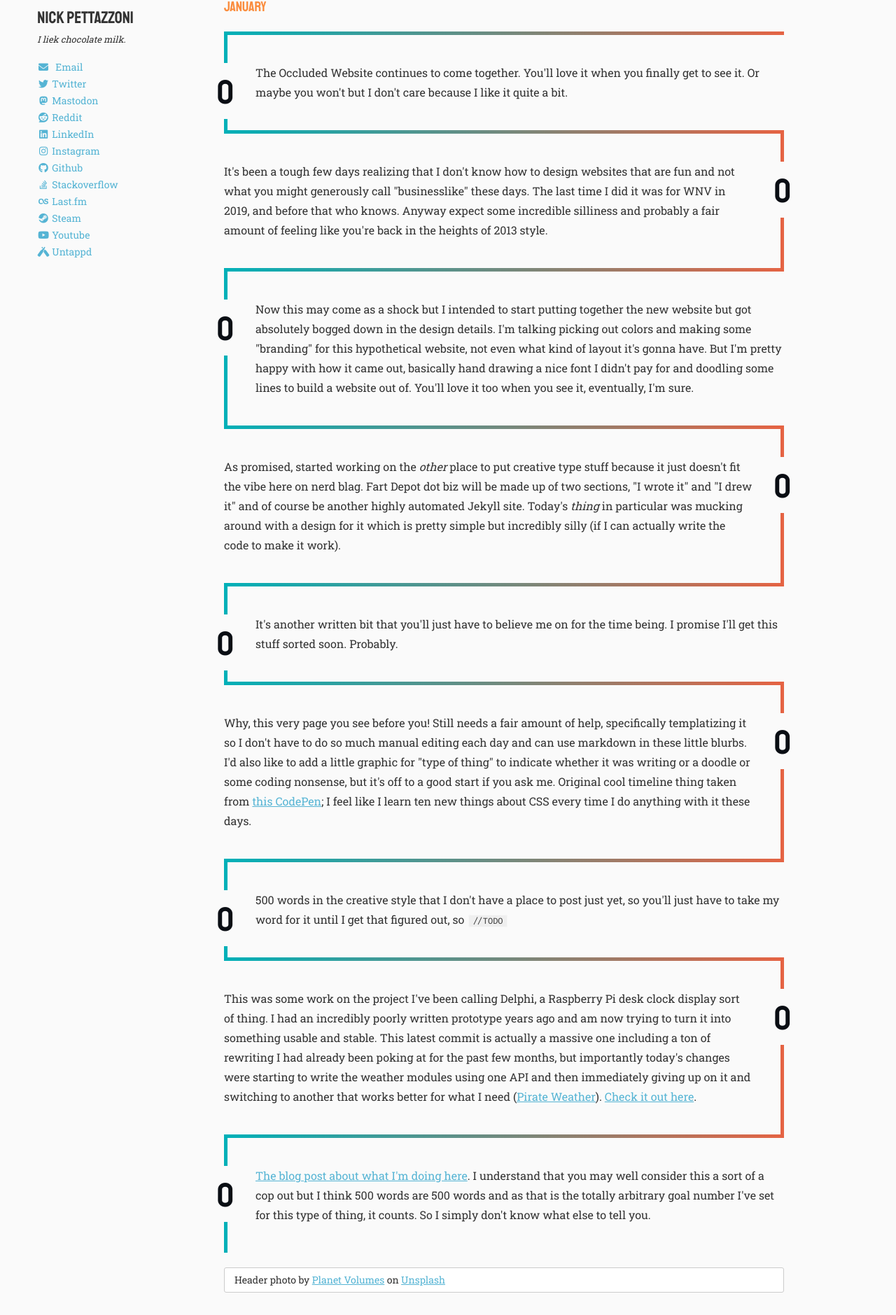
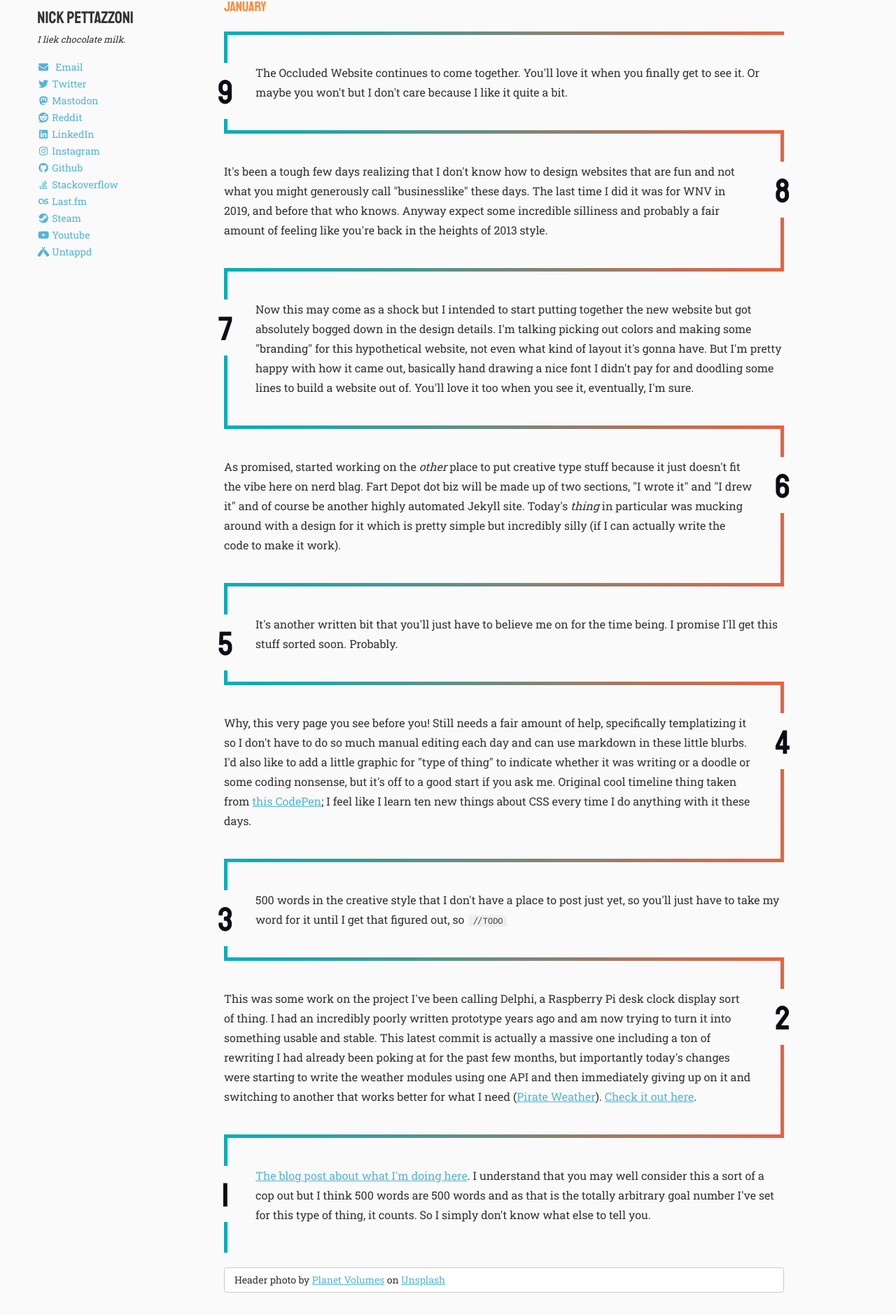
Before and after one commit to pettazz/pettazz.com, a Jekyll site: the page built from 2023/index.md, in a window 1280 px wide. Shown: the part 609-2488 px from the top of the page at 70% size. Built offline with Jekyll 4.4.1, drawn with Linux system fonts in a browser that asks for light colours; nearby versions of some CDN libraries.

Commit message:
force counter to update

```diff
--- a/assets/css/timeline.scss
+++ b/assets/css/timeline.scss
@@ -26,7 +26,7 @@ div.timeline {
 
     //numbers
     &:before {
-      content: counter(month);
+      content: counter(dayofmonth);
       position: absolute;
       padding: 10px;
       height: 1.25em;
```
